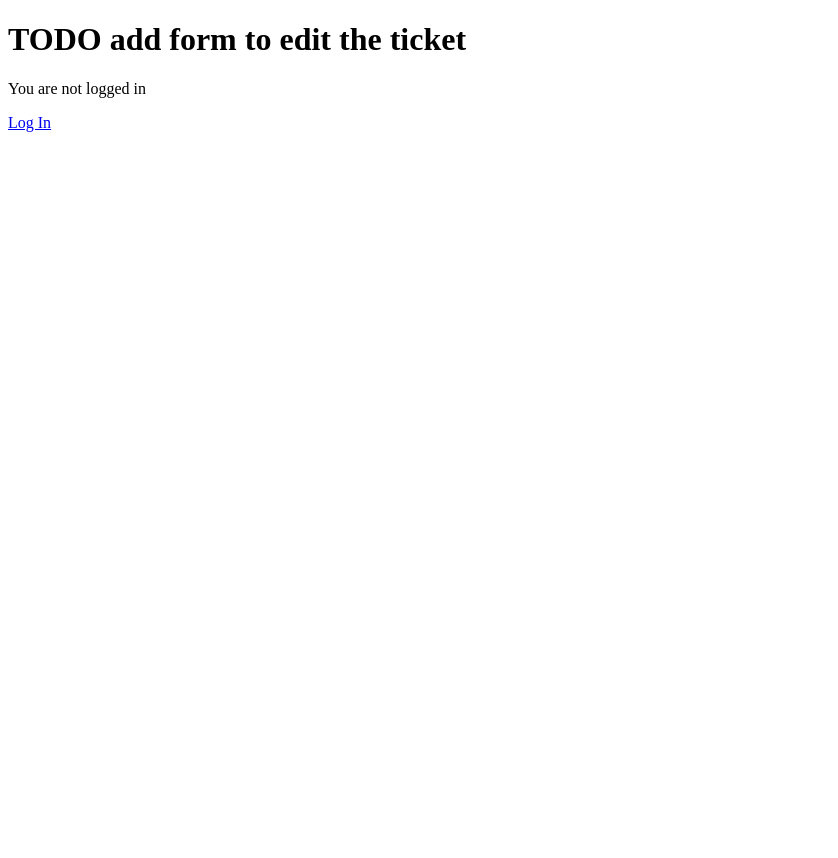
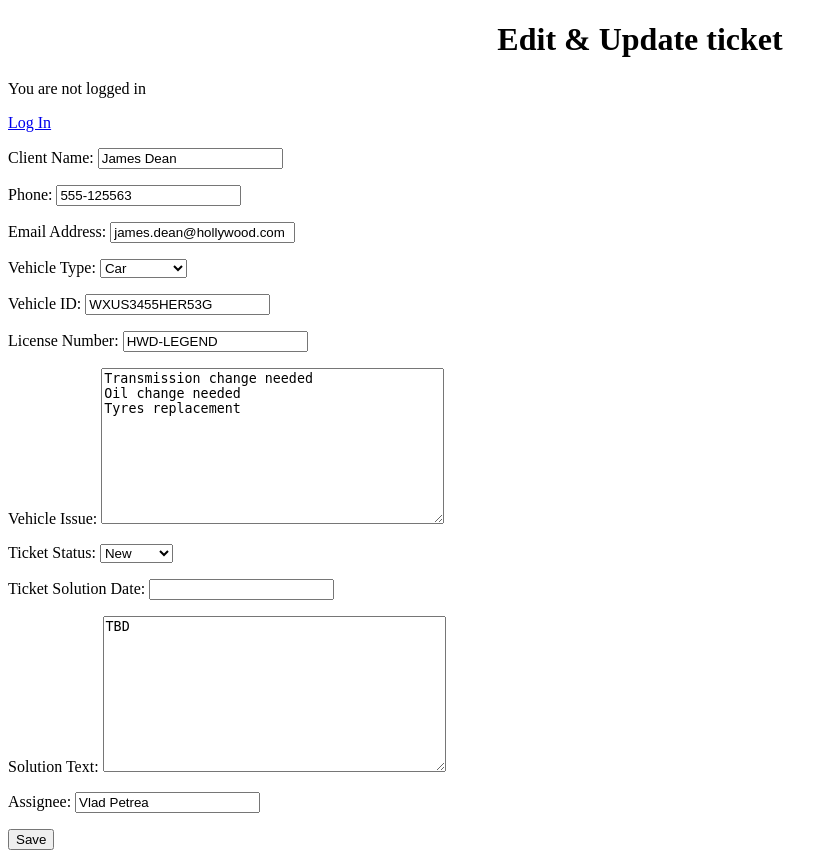
Before and after one commit to MunteanuSorin/Service_Management_Web_Platform, a Django app: page /ticket/1/editticket/ in a window 1280 px wide. Shown: the whole page, without its empty margins (0-838 px from the left). Before the commit the page ends 132 px from the top, so only its background shows below. Run offline with Django 3.2, Linux system fonts and the light colour scheme; data comes from the database, SQL or seed files in the repository; both versions use the stored data as it was after the commit.

Commit message:
Added form for editing the tickets. Known issues: data is not saved in the database; ticket solution date cannot be skipped when updating the ticket(not OK).

```diff
--- a/Service_Web_Platform/ticket/forms.py
+++ b/Service_Web_Platform/ticket/forms.py
@@ -28,3 +28,28 @@ class TicketForm(forms.Form):
 
     ticket_number = forms.IntegerField(label='Ticket Number', initial=last_ticket_number+1,
                                        disabled=True)
+
+
+class Edit_Ticket_Form(forms.Form):
+    VEHICLE_CHOICES = [('Car', 'Car'),
+                       ('Motorcycle', 'Motorcycle'),
+                       ('Truck', 'Truck')]
+    TICKET_STATUSES = [('New', 'New'),
+                       ('Ongoing', 'Ongoing'),
+                       ('Finished', 'Finished')]
+
+    client_name = forms.CharField(label='Client Name', max_length=100)
+    client_phone = forms.CharField(label='Phone', max_length=14)
+    client_email = forms.EmailField(label='Email Address', max_length=100)
+    vehicle_type = forms.ChoiceField(label='Vehicle Type', choices=VEHICLE_CHOICES, widget=forms.Select, initial='Car')
+    vehicle_ID = forms.CharField(label='Vehicle ID', max_length=17)
+    vehicle_licence_number = forms.CharField(label='License Number', max_length=12)
+    vehicle_issue_text = forms.CharField(label='Vehicle Issue', widget=forms.Textarea)
+    ticket_status = forms.ChoiceField(label='Ticket Status', choices = TICKET_STATUSES, widget=forms.Select, initial=Ticket.ticket_status)
+    ticket_solution_date = forms.DateTimeField(label='Ticket Solution Date', widget=forms.DateInput(format='%d/%m/%Y'), initial=Ticket.ticket_solution_date)
+    ticket_solution_text = forms.CharField(label='Solution Text', widget=forms.Textarea)
+    ticket_assignee = forms.CharField(label='Assignee', max_length=100)
+#    ticket_entry_date = forms.DateTimeField(label='Ticket Entry Date', initial=Ticket.ticket_entry_date, disabled=True)
+
+
+#    ticket_number = forms.IntegerField(label='Ticket Number', initial=last_ticket_number, disabled=True)
--- a/Service_Web_Platform/ticket/models.py
+++ b/Service_Web_Platform/ticket/models.py
@@ -22,8 +22,8 @@ class Ticket(models.Model):
 
     ticket_status = models.CharField(max_length=10, choices=ticket_statuses, default='New')
     #ticket_entry_date = models.DateTimeField('Entry Date')
-    ticket_entry_date = models.DateTimeField(default=timezone.now())
-    ticket_solution_date = models.DateTimeField(null=True, blank=True)
+    ticket_entry_date = models.DateField(default=datetime.date.today())
+    ticket_solution_date = models.DateField(null=True, blank=True)
     ticket_solution_text = models.TextField(null=True, blank=True)
     ticket_number = models.AutoField(primary_key=True)
     ticket_assignee = models.CharField(max_length=100)
--- a/Service_Web_Platform/ticket/templates/ticket/editticket.html
+++ b/Service_Web_Platform/ticket/templates/ticket/editticket.html
@@ -5,9 +5,18 @@
     <title>Edit Ticket</title>
 </head>
 <body>
-<h1>TODO add form to edit the ticket</h1>
 
+<center>
+<h1>Edit & Update ticket </h1>
+</center>
 {% include 'loginlogout.html' %}
+
+<form method="post">
+    {% csrf_token %}
+    {{ form.as_p }}
+    <input type="submit" value="Save">
+</form>
+
 
 </body>
 </html>
--- a/Service_Web_Platform/ticket/views.py
+++ b/Service_Web_Platform/ticket/views.py
@@ -4,7 +4,7 @@ from django.http import HttpResponse
 from django.template import loader
 from django.http import Http404
 from .models import Ticket
-from .forms import TicketForm
+from .forms import TicketForm, Edit_Ticket_Form
 
 # Create your views here.
 
@@ -34,5 +34,29 @@ def newticket(request):
 
 
 def editticket(request, ticket_number):
+    context = {}
     ticket = get_object_or_404(Ticket, pk=ticket_number)
-    return render(request, 'ticket/editticket.html')
+    curent_data = {
+        "client_name": ticket.client_name,
+        "client_phone": ticket.client_phone,
+        "client_email": ticket.client_email,
+        "vehicle_type": ticket.vehicle_type,
+        "vehicle_ID": ticket.vehicle_ID,
+        "vehicle_licence_number": ticket.vehicle_licence_number,
+        "vehicle_issue_text": ticket.vehicle_issue_text or 'TBD',
+        "ticket_status": ticket.ticket_status,
+        "ticket_solution_date": ticket.ticket_solution_date,
+        "ticket_solution_text": ticket.ticket_solution_text or 'TBD',
+        "ticket_assignee": ticket.ticket_assignee
+
+    }
+
+    form = Edit_Ticket_Form(request.POST or None, initial=curent_data)
+    context['form']=form
+    return render(request,  'ticket/editticket.html', context)
+
+#    if request.method == 'POST':
+#        form = Edit_Ticket_Form(request.POST or None, initial=curent_data)
+#    else:
+#        form = Edit_Ticket_Form()
+#    return render(request, 'ticket/detail.html', context)
```
Also changed, not shown: Service_Web_Platform/db.sqlite3.
